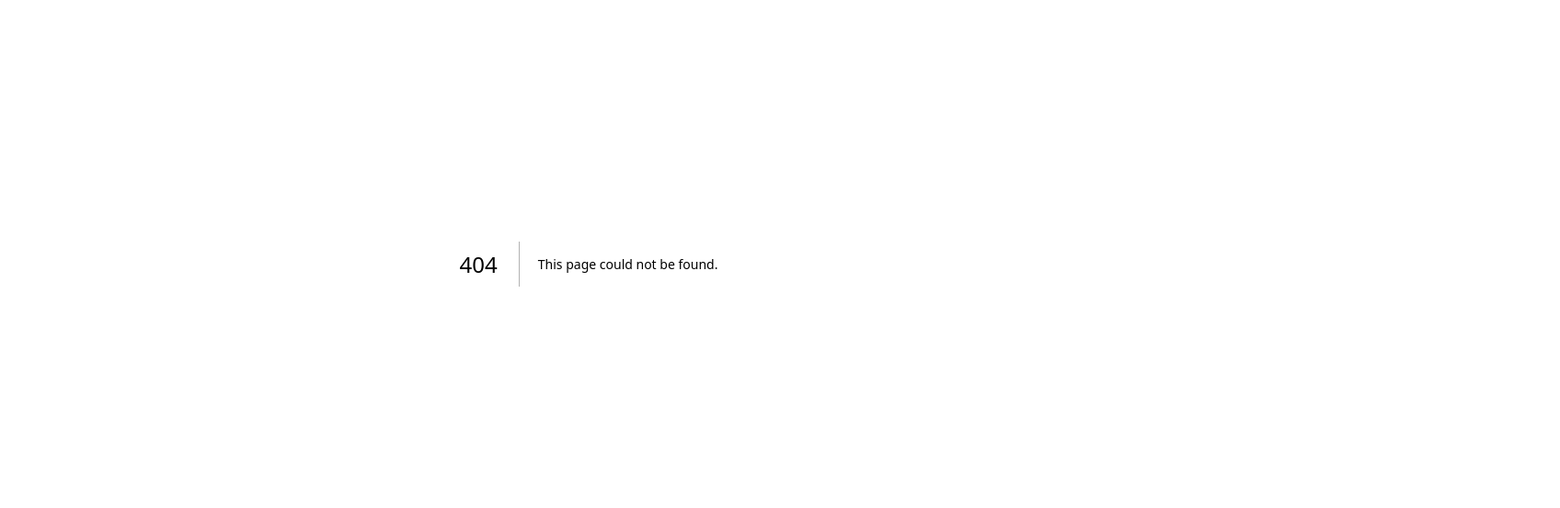
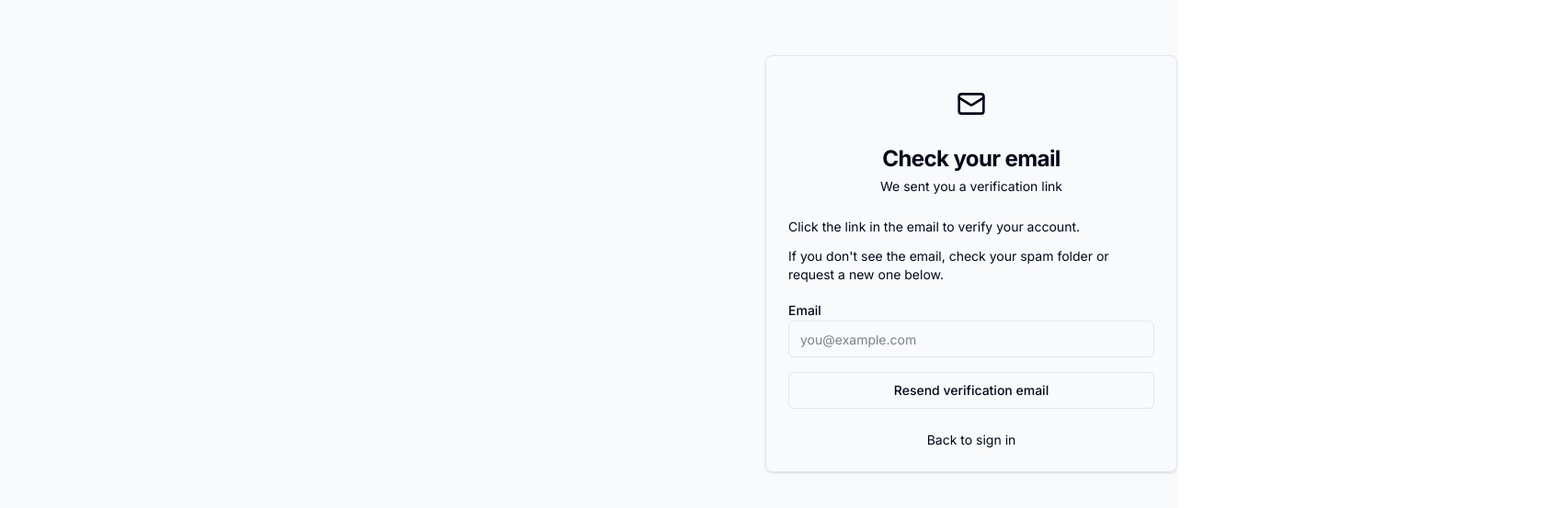
Before and after one commit to Wolfxinze/SMGE, a Next.js app: page /verify-email in a window 1280 px wide. Before the commit this address had no page. Shown: the part 113-666 px from the top of the page at 92% size, 1696 px wide, since content can reach past the window. Built offline with nearby package versions, Linux system fonts and the light colour scheme; no server answers.

Commit message:
Issue #3: Create email verification page with resend functionality

```diff
--- /dev/null
+++ b/app/(auth)/verify-email/page.tsx
@@ -0,0 +1,148 @@
+/**
+ * Verify Email Page
+ *
+ * Email verification confirmation page.
+ * Shows success message and allows resending verification email.
+ */
+
+'use client'
+
+import { Suspense, useState } from 'react'
+import { useSearchParams } from 'next/navigation'
+import Link from 'next/link'
+import { Card, CardContent, CardDescription, CardFooter, CardHeader, CardTitle } from '@/components/ui/card'
+import { Button } from '@/components/ui/button'
+import { Input } from '@/components/ui/input'
+import { Label } from '@/components/ui/label'
+import { Alert } from '@/components/ui/alert'
+import { resendVerificationEmail } from '@/lib/supabase/auth-client'
+import { CheckCircle2, Loader2, AlertCircle, Mail } from 'lucide-react'
+
+function VerifyEmailContent() {
+  const searchParams = useSearchParams()
+  const emailParam = searchParams.get('email')
+
+  const [email, setEmail] = useState(emailParam || '')
+  const [isLoading, setIsLoading] = useState(false)
+  const [error, setError] = useState<string | null>(null)
+  const [success, setSuccess] = useState(false)
+
+  const handleResend = async (e: React.FormEvent) => {
+    e.preventDefault()
+
+    if (!email) {
+      setError('Please enter your email address')
+      return
+    }
+
+    try {
+      setIsLoading(true)
+      setError(null)
+      await resendVerificationEmail(email)
+      setSuccess(true)
+    } catch (err) {
+      setError(err instanceof Error ? err.message : 'Failed to resend email')
+    } finally {
+      setIsLoading(false)
+    }
+  }
+
+  return (
+    <div className="container flex min-h-screen w-screen flex-col items-center justify-center">
+      <Card className="w-full max-w-md">
+        <CardHeader className="space-y-1 text-center">
+          <div className="flex justify-center mb-4">
+            <div className="rounded-full bg-primary/10 p-3">
+              <Mail className="h-8 w-8 text-primary" />
+            </div>
+          </div>
+          <CardTitle className="text-2xl font-bold tracking-tight">
+            Check your email
+          </CardTitle>
+          <CardDescription>
+            {emailParam
+              ? `We sent a verification link to ${emailParam}`
+              : 'We sent you a verification link'}
+          </CardDescription>
+        </CardHeader>
+        <CardContent className="space-y-4">
+          {success && (
+            <Alert className="border-green-200 bg-green-50">
+              <CheckCircle2 className="h-4 w-4 text-green-600" />
+              <div className="ml-2 text-green-800">
+                Verification email sent successfully! Check your inbox.
+              </div>
+            </Alert>
+          )}
+
+          {error && (
+            <Alert variant="destructive">
+              <AlertCircle className="h-4 w-4" />
+              <div className="ml-2">{error}</div>
+            </Alert>
+          )}
+
+          <div className="space-y-3 text-sm text-muted-foreground">
+            <p>Click the link in the email to verify your account.</p>
+            <p>
+              If you don't see the email, check your spam folder or request a
+              new one below.
+            </p>
+          </div>
+
+          <form onSubmit={handleResend} className="space-y-4">
+            <div className="space-y-2">
+              <Label htmlFor="email">Email</Label>
+              <Input
+                id="email"
+                type="email"
+                placeholder="you@example.com"
+                value={email}
+                onChange={(e) => setEmail(e.target.value)}
+                disabled={isLoading}
+                required
+              />
+            </div>
+
+            <Button
+              type="submit"
+              className="w-full"
+              variant="outline"
+              disabled={isLoading}
+            >
+              {isLoading ? (
+                <>
+                  <Loader2 className="mr-2 h-4 w-4 animate-spin" />
+                  Sending...
+                </>
+              ) : (
+                'Resend verification email'
+              )}
+            </Button>
+          </form>
+        </CardContent>
+        <CardFooter className="flex justify-center">
+          <Link href="/login" className="text-sm text-primary hover:underline">
+            Back to sign in
+          </Link>
+        </CardFooter>
+      </Card>
+    </div>
+  )
+}
+
+function VerifyEmailLoading() {
+  return (
+    <div className="container flex h-screen w-screen flex-col items-center justify-center">
+      <Loader2 className="h-8 w-8 animate-spin text-primary" />
+    </div>
+  )
+}
+
+export default function VerifyEmailPage() {
+  return (
+    <Suspense fallback={<VerifyEmailLoading />}>
+      <VerifyEmailContent />
+    </Suspense>
+  )
+}
```
